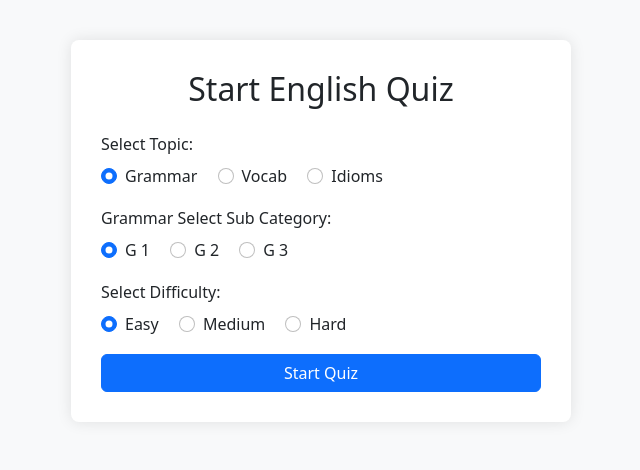
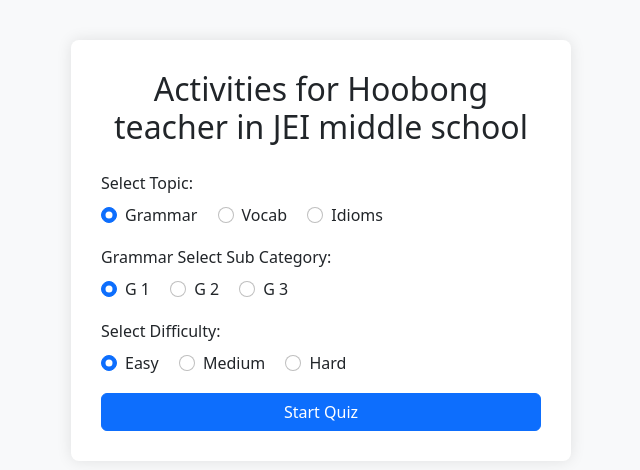
Before and after one commit to hansae0806/a4HBjei, a Flask app: page / in a window 1280 px wide. Shown: the top 470 px of the page, without its empty margins (319-959 px from the left). Run offline with Flask 2, Linux system fonts and the light colour scheme; some libraries are stand-ins or nearby versions.

Commit message:
Update index.html

```diff
--- a/templates/index.html
+++ b/templates/index.html
@@ -40,7 +40,7 @@
 </head>
 <body>
   <div class="quiz-container">
-    <h2 class="mb-4 text-center">Start English Quiz</h2>
+    <h2 class="mb-4 text-center">Activities for Hoobong teacher in JEI middle school</h2>
     <form method="POST" action="/start">
       <div class="mb-3">
         <label class="form-label">Select Topic:</label><br>
```
